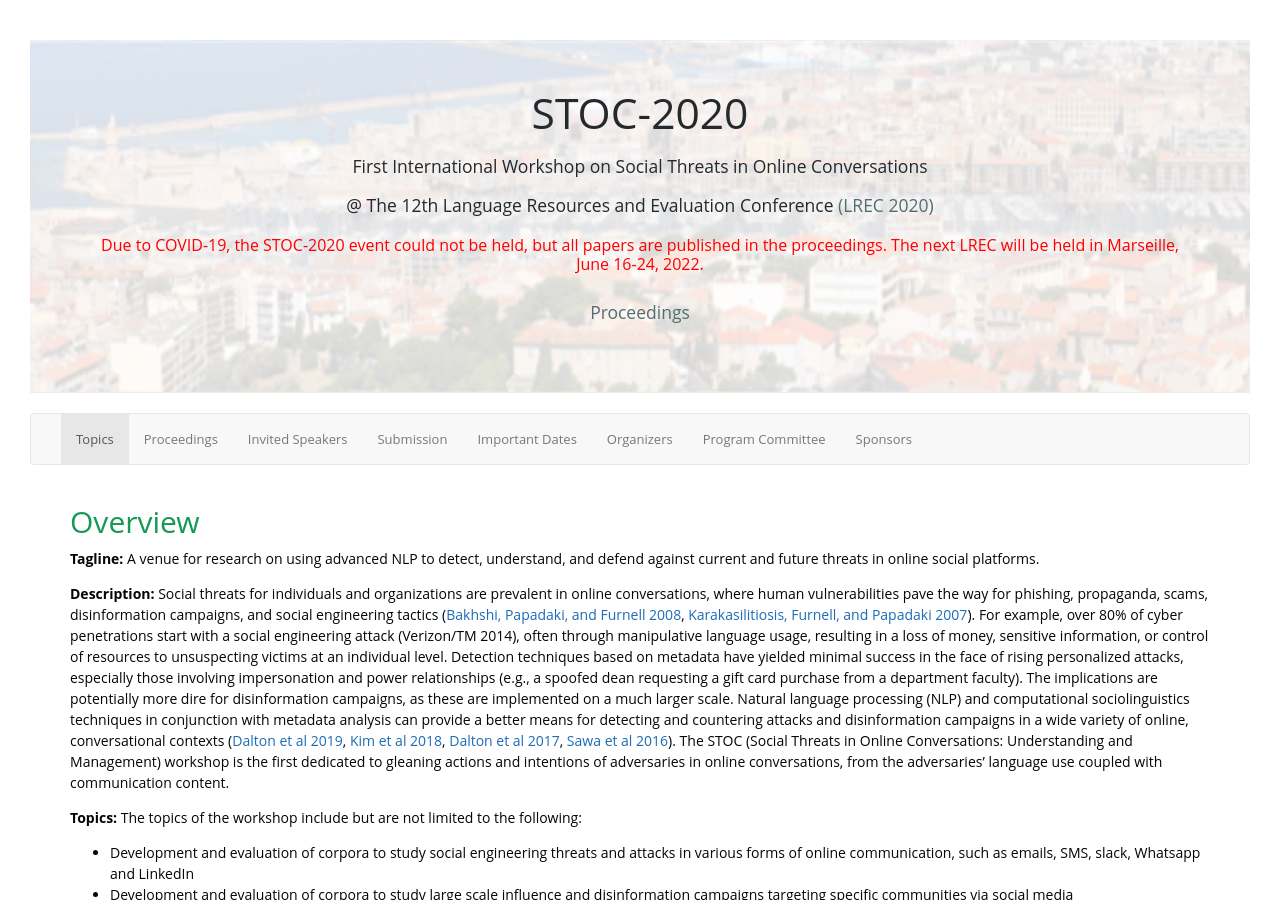
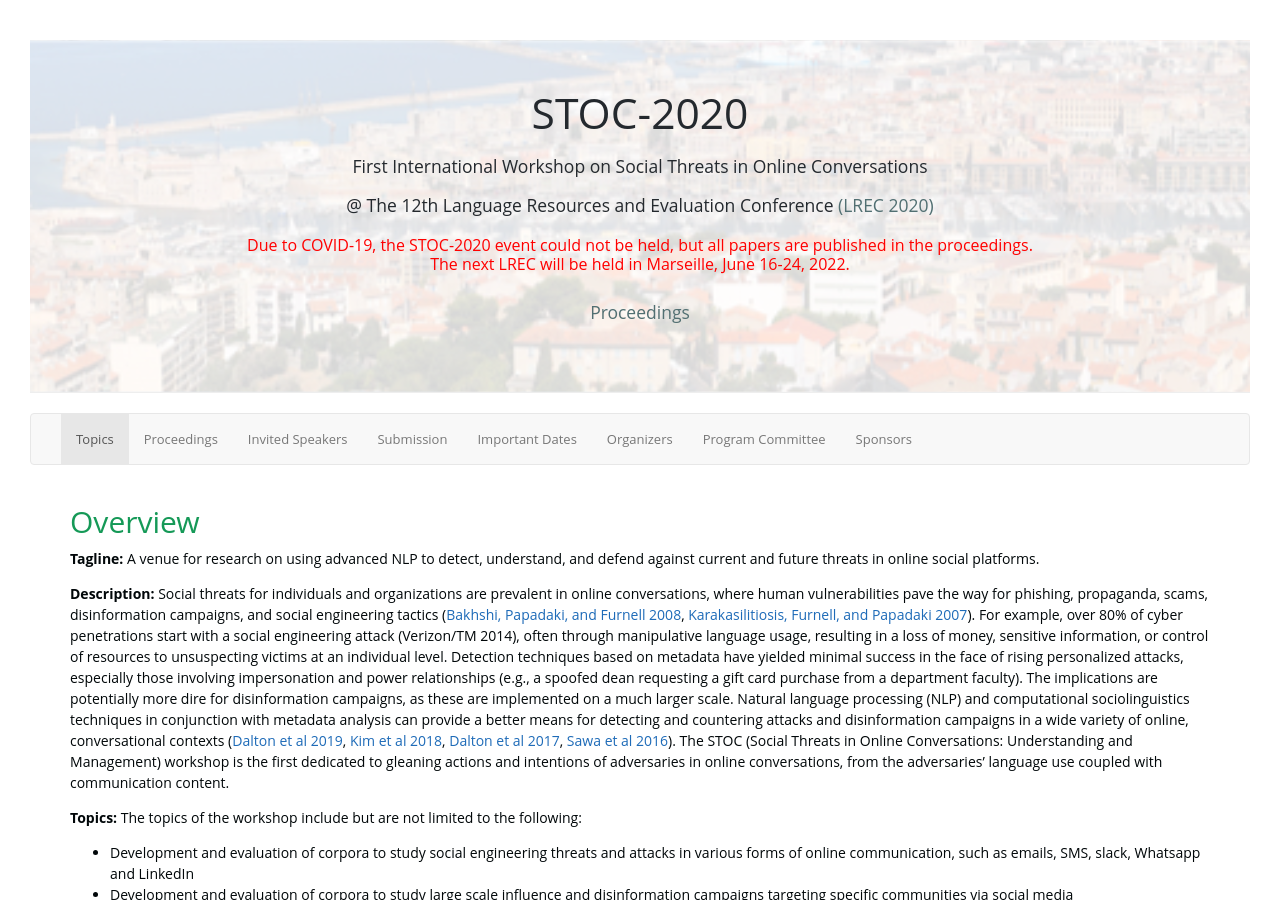
Before and after one commit to social-threats/social-threats.github.io, a Jekyll site: the page built from index.html, in a window 1280 px wide and 900 px high. Built offline with Jekyll 4.4.1, drawn with Linux system fonts in a browser that asks for light colours; nearby versions of some CDN libraries.

Commit message:
Update header.html

```diff
--- a/_includes/_STOC_2020/header.html
+++ b/_includes/_STOC_2020/header.html
@@ -4,7 +4,7 @@
     <h2 class="project-tagline ">First International Workshop on Social Threats in Online Conversations</h2>
     <h2 class="project-tagline ">@ The 12th Language Resources and Evaluation Conference <a href="https://lrec2020.lrec-conf.org/">(LREC 2020)</a>
         <br>        <br>
-        <p><font size="3" color="red">Due to COVID-19, the STOC-2020 event could not be held, but all papers are published in the proceedings. The next LREC will be held in Marseille, June 16-24, 2022.</font></p>
+        <p><font size="3" color="red">Due to COVID-19, the STOC-2020 event could not be held, but all papers are published in the proceedings.<br>The next LREC will be held in Marseille, June 16-24, 2022.</font></p>
         <br>
         <a href="https://lrec2020.lrec-conf.org/media/proceedings/Workshops/Books/stoc2020book.pdf">Proceedings</a>
     </h2>
```
